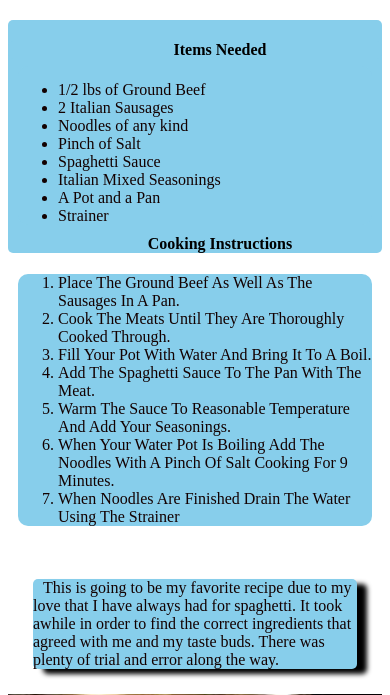
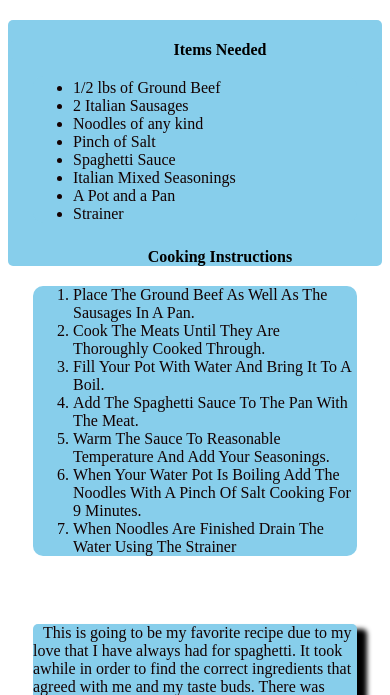
Before and after one commit to DevinGWagner/CSIT121, a plain HTML site: page lab06/index.html in a window 390 px wide. Shown: the part 149-844 px from the top of the page. Drawn offline with Linux system fonts and the light colour scheme.

Commit message:
Add files via upload

```diff
--- a/lab06/recipe.css
+++ b/lab06/recipe.css
@@ -111,12 +111,8 @@ img {
     width: 100%;
   }
 
-  h4 {
-    width: 100%;
-  }
-
   ul, ol {
-    margin: 10px;
+    margin-top: 20px;
     box-shadow: none;
   }
 
@@ -127,4 +123,8 @@ img {
   img {
     width: 100%;
   }
+
+  h4 {
+    margin-bottom: 20px;
+  }
 }
```
